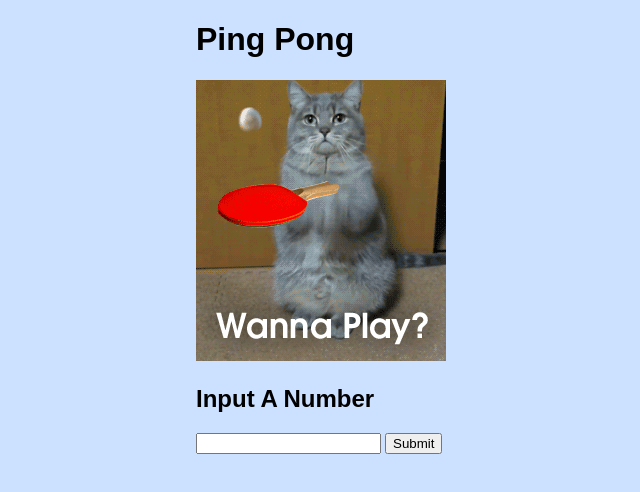
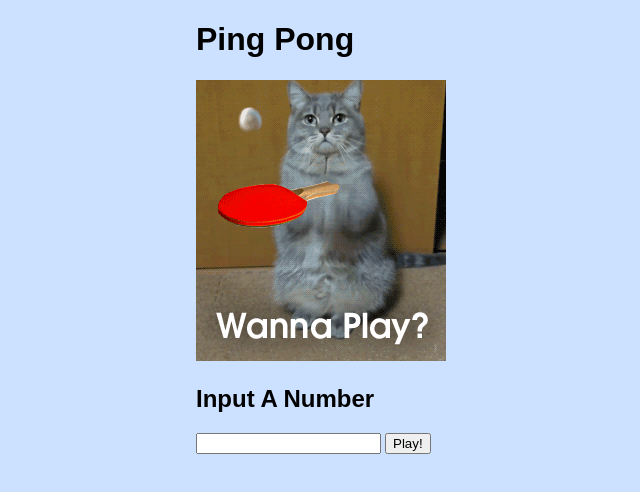
Before and after one commit to ribermudes/Ping-Pong, a plain HTML site: page index.html in a window 1280 px wide. Shown: the full height of the page, 44-684 px from the left. Drawn offline with Linux system fonts and the light colour scheme.

```diff
--- a/index.html
+++ b/index.html
@@ -15,7 +15,7 @@
     <h2>Input A Number</h2>
     <form id="form-play">
      <input id="play" class="form-control" type="number">
-     <button type="submit" class="btn btn-info" name="button">Submit</button>
+     <button type="submit" class="btn btn-info" name="button">Play!</button>
     </form>
 
     <div id="pingpongresult">
```
